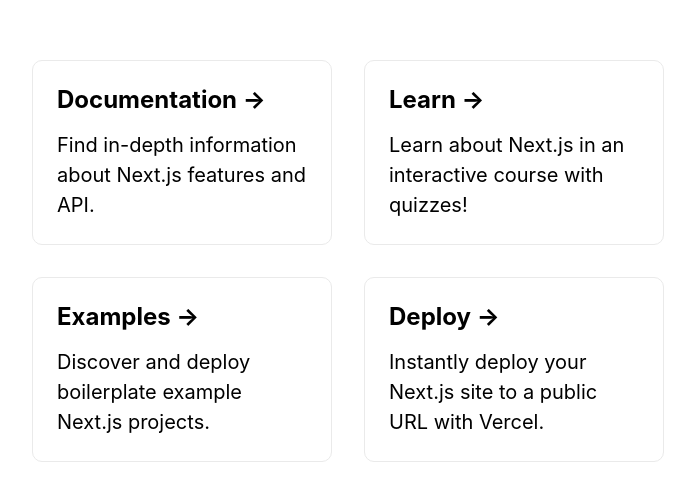
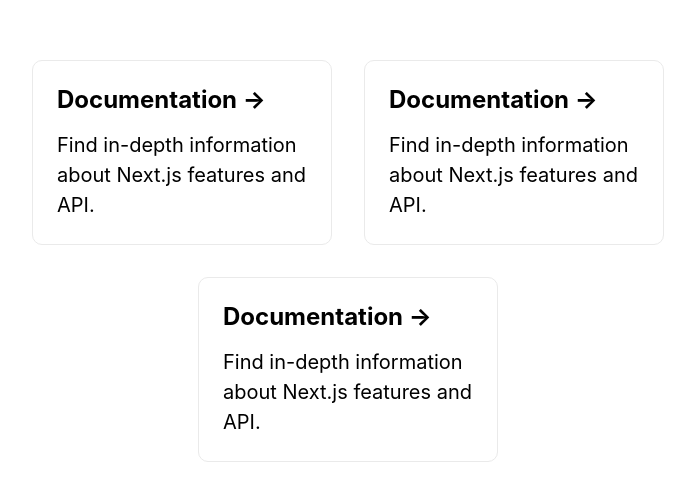
Before and after one commit to maxcore25/next-ts-react-query-intro, a Next.js app: page / in a window 1280 px wide. Shown: the part 139-640 px from the top of the page, without its empty margins (292-987 px from the left). Built offline with nearby package versions, Linux system fonts and the light colour scheme; data requests are answered from the project's data file.

Commit message:
Countries Mapping Started

```diff
--- a/pages/index.tsx
+++ b/pages/index.tsx
@@ -1,3 +1,4 @@
+import { count } from 'console';
 import type { NextPage } from 'next';
 import Head from 'next/head';
 import Image from 'next/image';
@@ -10,6 +11,7 @@
     isLoading,
     data: response,
     error,
+    status,
   } = useQuery('county list', () => CountryService.getAll());
 
   return (
@@ -25,31 +27,15 @@
           <h1>Loading...</h1>
         ) : response?.data.length ? (
           <div className={styles.grid}>
-            <a href='https://nextjs.org/docs' className={styles.card}>
-              <h2>Documentation &rarr;</h2>
-              <p>Find in-depth information about Next.js features and API.</p>
-            </a>
-
-            <a href='https://nextjs.org/learn' className={styles.card}>
-              <h2>Learn &rarr;</h2>
-              <p>Learn about Next.js in an interactive course with quizzes!</p>
-            </a>
-
-            <a
-              href='https://github.com/vercel/next.js/tree/canary/examples'
-              className={styles.card}>
-              <h2>Examples &rarr;</h2>
-              <p>Discover and deploy boilerplate example Next.js projects.</p>
-            </a>
-
-            <a
-              href='https://vercel.com/new?utm_source=create-next-app&utm_medium=default-template&utm_campaign=create-next-app'
-              className={styles.card}>
-              <h2>Deploy &rarr;</h2>
-              <p>
-                Instantly deploy your Next.js site to a public URL with Vercel.
-              </p>
-            </a>
+            {response.data.map(country => (
+              <a
+                key={country.id}
+                href='https://nextjs.org/docs'
+                className={styles.card}>
+                <h2>Documentation &rarr;</h2>
+                <p>Find in-depth information about Next.js features and API.</p>
+              </a>
+            ))}
           </div>
         ) : (
           <h1>Elements not found</h1>
```
